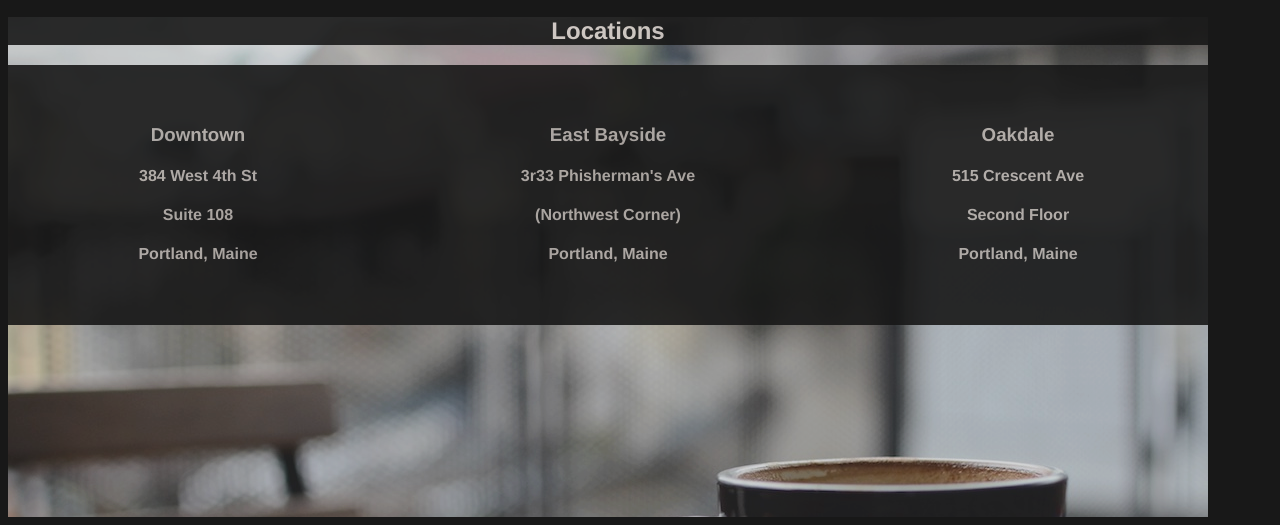
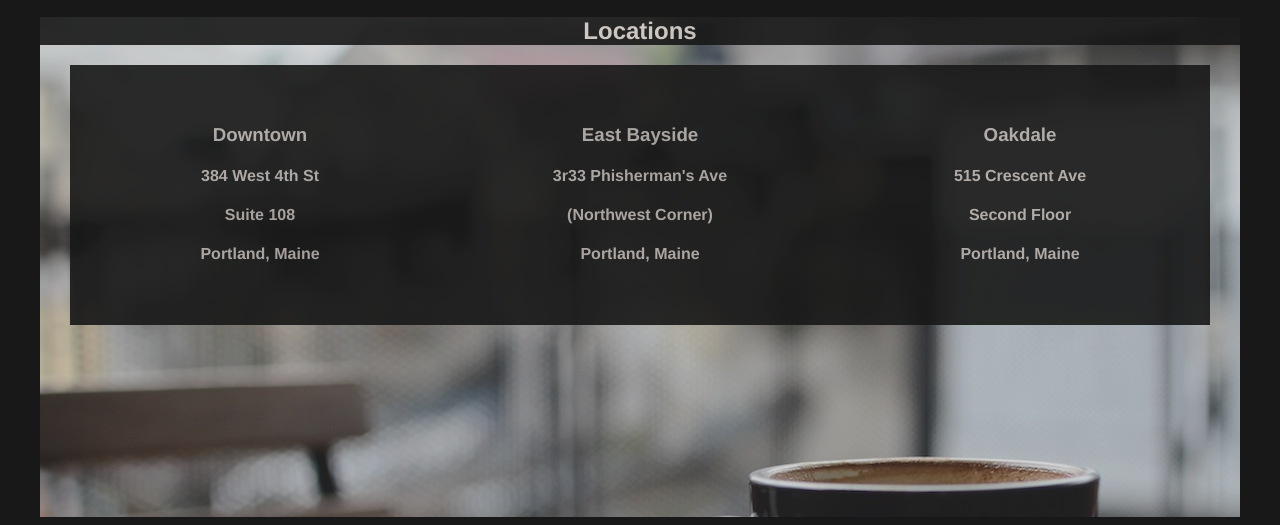
Before and after one commit to DrBecky22/TeaCozyProject, a plain HTML site: page index.html in a window 1280 px wide. Shown: the part 1504-2029 px from the top of the page. Drawn offline with Linux system fonts and the light colour scheme.

Commit message:
Update style.css

```diff
--- a/style.css
+++ b/style.css
@@ -56,11 +56,12 @@ li {
 #location-box {
     height: 500px;
     width: 1200px;
+    margin: auto;
     background-image: url("images/locations-background.jpg");
 }
 
 #location-flexbox {
-    display: flex;
+    display: inline-flex;
     justify-content: space-between;
 }
 
```
